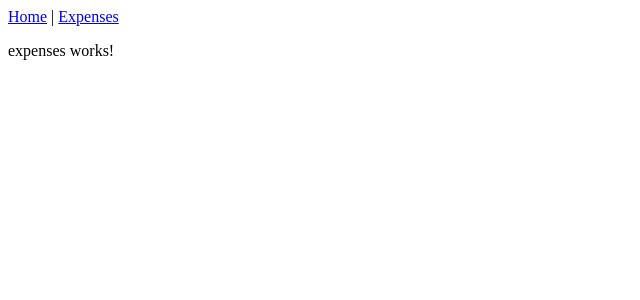
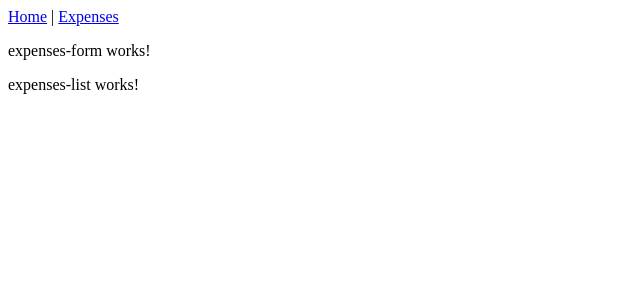
Before and after one commit to ildikototh/costSplitter, an Angular app: page /#/expenses in a window 1280 px wide. Shown: the top 300 px of the page, without its empty margins (0-640 px from the left). Built offline with nearby package versions, Linux system fonts and the light colour scheme.

Commit message:
Adding notfound module

```diff
--- a/src/app/app.module.ts
+++ b/src/app/app.module.ts
@@ -6,12 +6,14 @@ import {FormsModule} from "@angular/forms";
 import {ExpensesModule} from "./expenses/expenses.module";
 import {AppRoutingModule} from "./app-routing.module";
 import { HomeComponent } from './home/home.component';
+import {NotfoundComponent} from "./notfound/notfound.component";
 
 
 @NgModule({
   declarations: [
     AppComponent,
     HomeComponent,
+    NotfoundComponent
   ],
   imports: [
     BrowserModule,
--- a/src/app/expenses/expenses.component.html
+++ b/src/app/expenses/expenses.component.html
@@ -1,3 +1,4 @@
-<p>
-  expenses works!
-</p>
+<div class="container container-fluid">
+  <app-expenses-form></app-expenses-form>
+  <app-expenses-list></app-expenses-list>
+</div>
```
